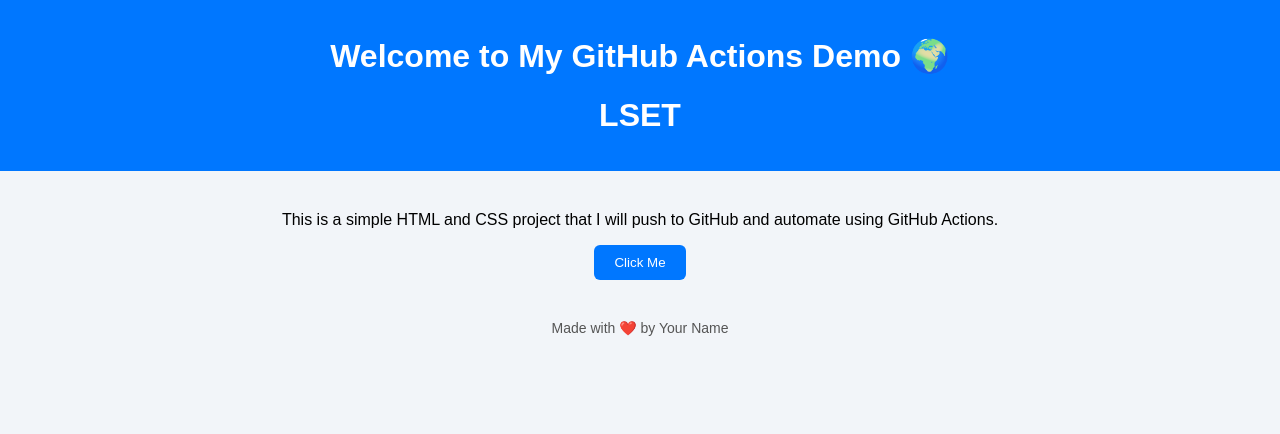
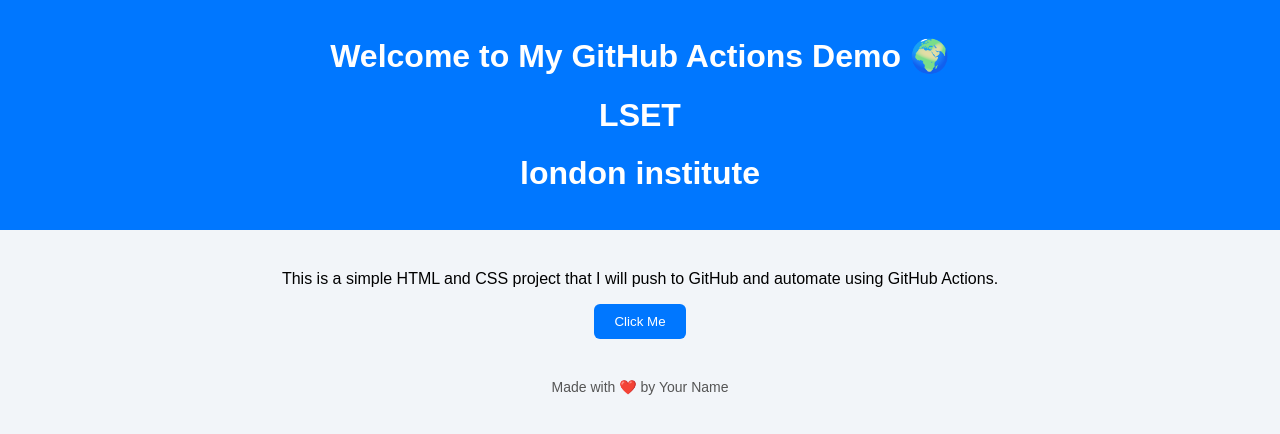
Before and after one commit to gsolankii606/mini_project, a plain HTML site: page index.html in a window 1280 px wide. Drawn offline with Linux system fonts and the light colour scheme.

Commit message:
new yml file 3

```diff
--- a/index.html
+++ b/index.html
@@ -10,6 +10,7 @@
 <header>
 <h1>Welcome to My GitHub Actions Demo 🌍</h1>
 <h1>LSET</h1>
+<h1>london institute</h1>
 </header>
 
   <main>
```
